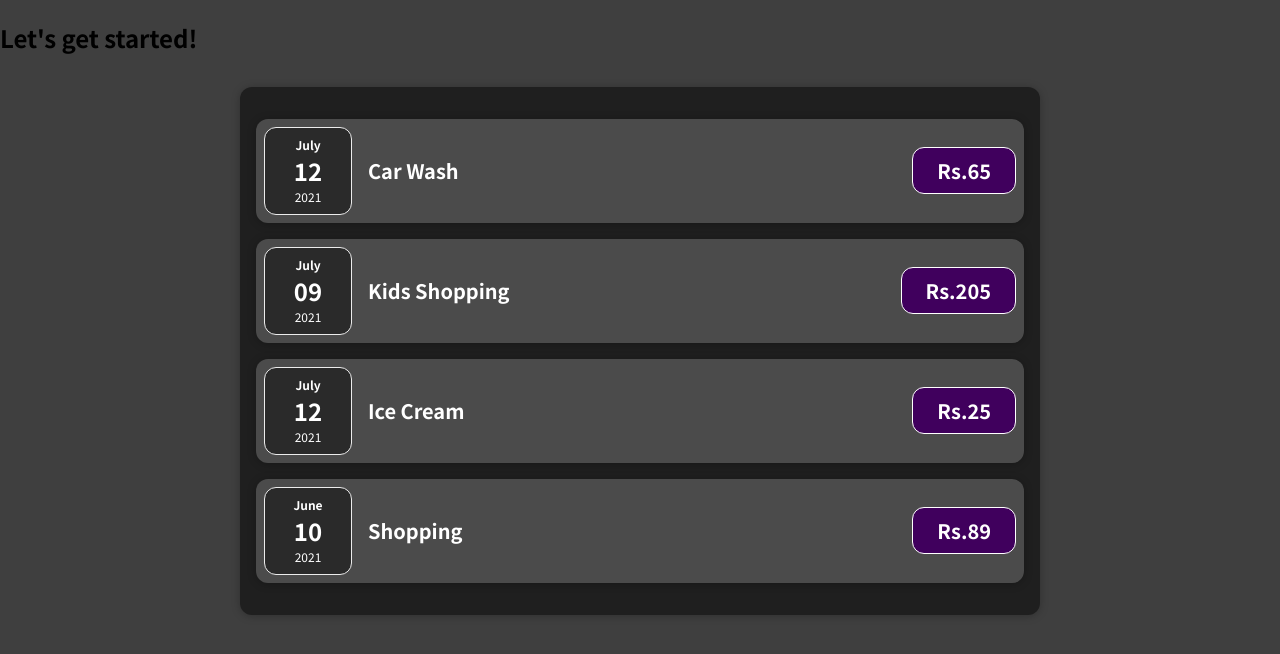
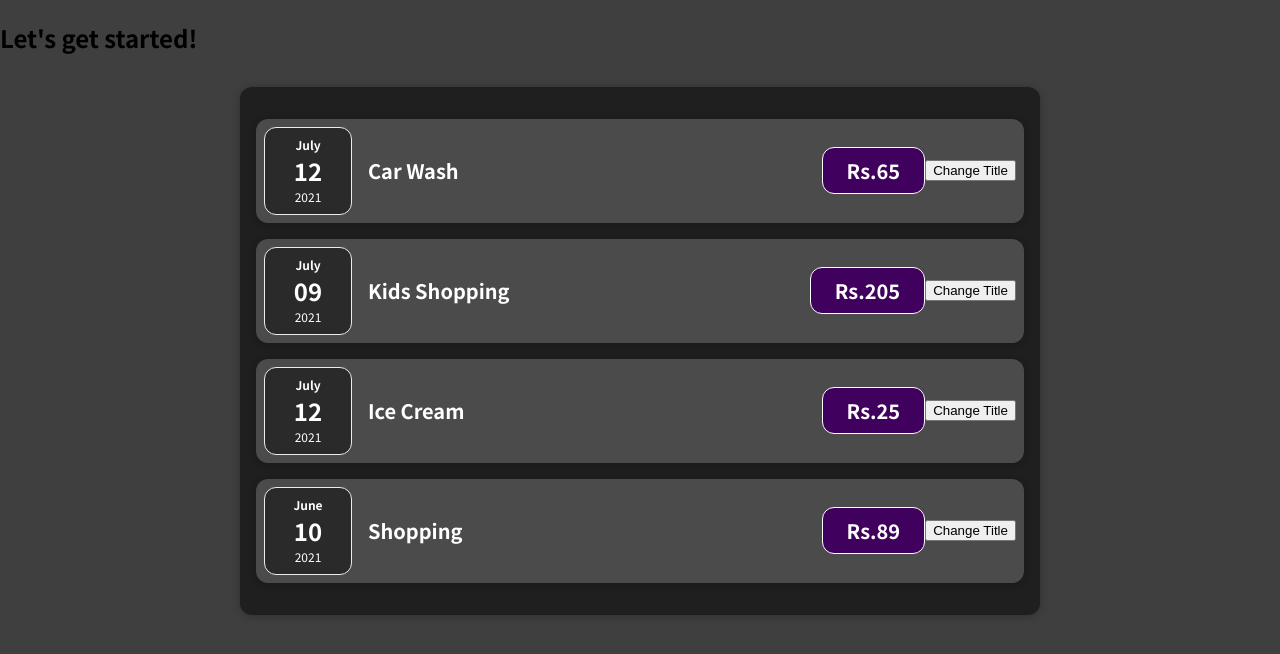
Before and after one commit to vk415072/frontendWebProjects, a JavaScript app in the folder Expense Tracker (React JS)/: page / in a window 1280 px wide. Shown: the top 654 px of the page. Built offline with nearby package versions, Linux system fonts and the light colour scheme.

Commit message:
added test button for event listener

```diff
--- a/Expense Tracker (React JS)/src/components/Expenses/ExpenseItem.js
+++ b/Expense Tracker (React JS)/src/components/Expenses/ExpenseItem.js
@@ -21,6 +21,11 @@ const ExpenseItem = (props) => {
    //    const day = props.date.toLocaleString("en-US", { day: "2-digit" });
    //    const year = props.date.getFullYear();
 
+   // 19. creating a function for test button
+   const tempFunction = () => {
+      console.log("Clicked");
+   };
+
    // 4. adding these const in the JXS tags and returning
    return (
       // 7. now accessing data with properties from app.js
@@ -43,6 +48,10 @@ const ExpenseItem = (props) => {
             <h2>{props.title}</h2>
             <div className="expense-item__price">Rs.{props.amount}</div>
          </div>
+         {/* 18. adding a temp button for testing an event listener in React */}
+         {/* 20. adding a the function within onClick */}
+         {/* 21. note: don't execute the function, just point at it. or, don't add parentheses after the function name */}
+         <button onClick={tempFunction}>Change Title</button>
       </Card>
    );
 };
```
